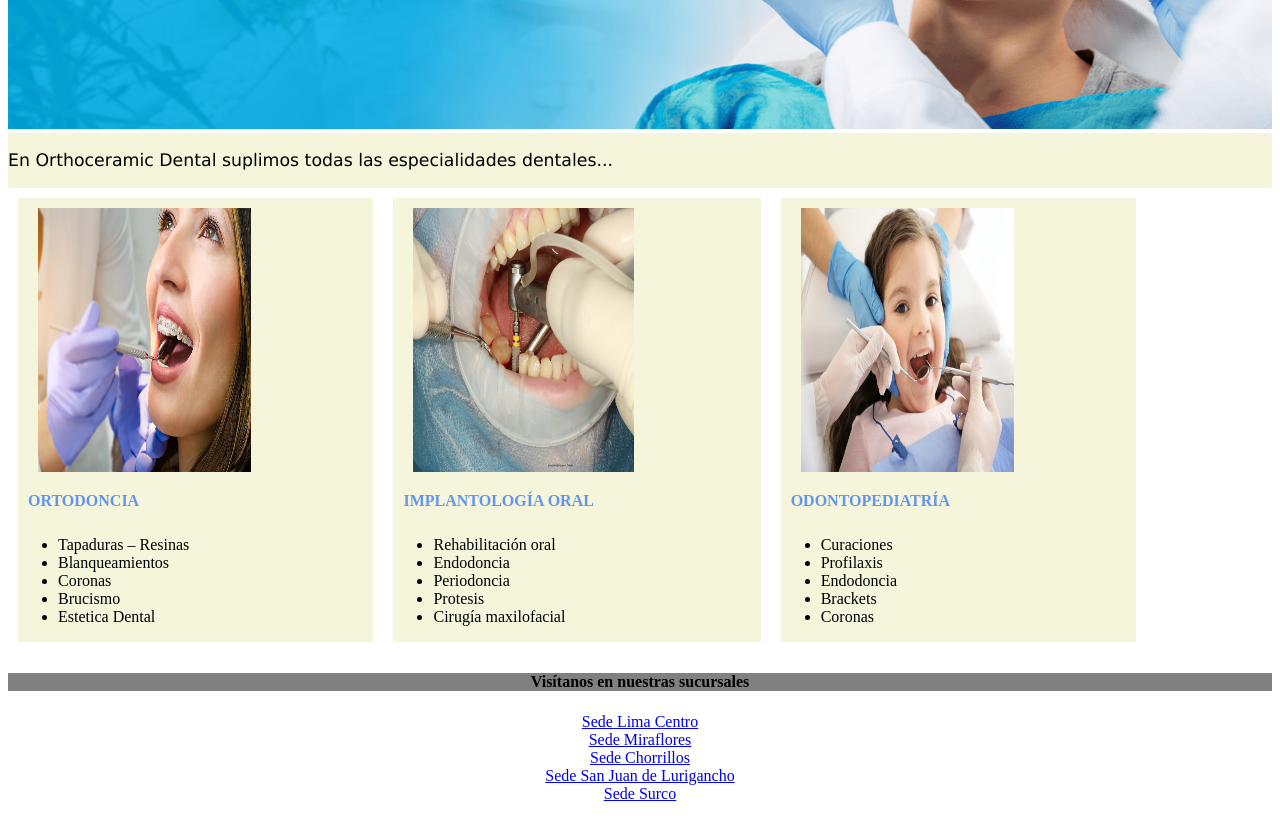
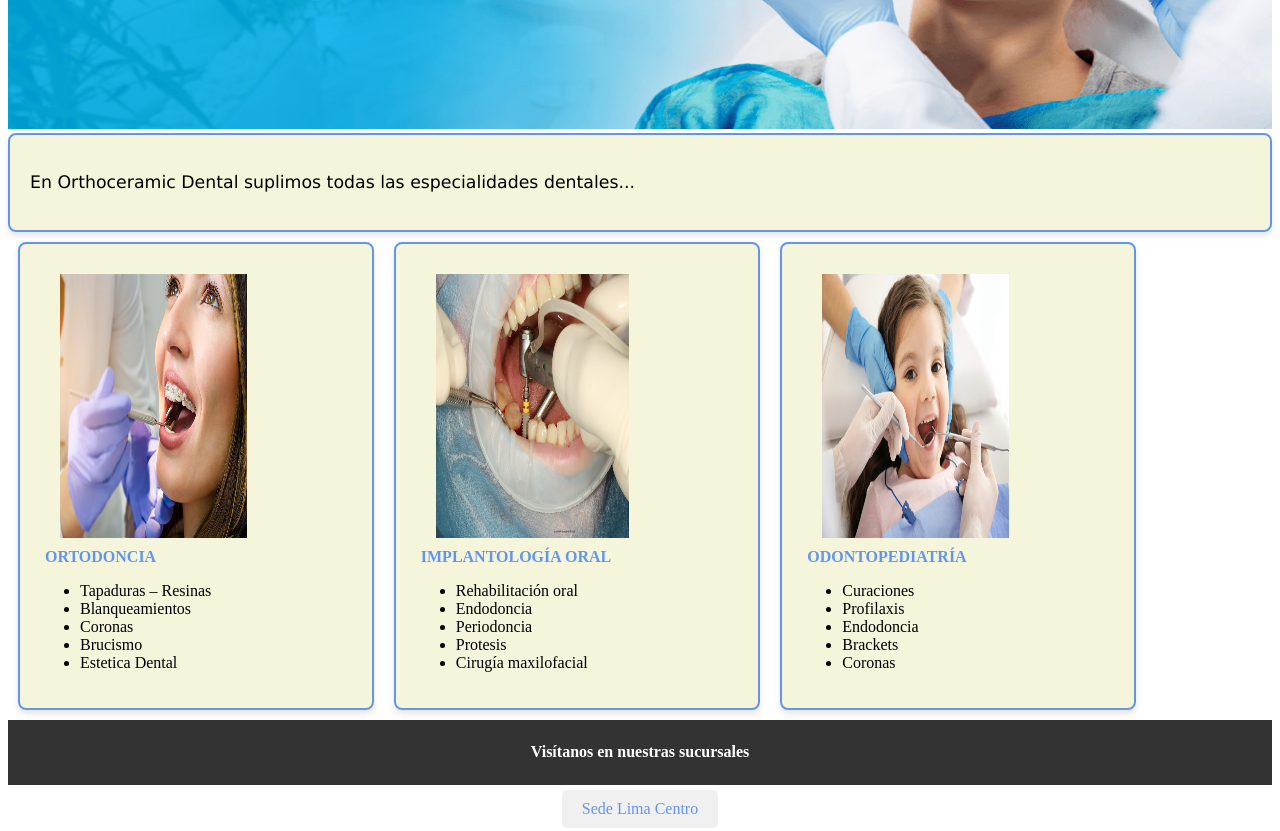
Before and after one commit to EttySilvaRivera/dental.github.io, a plain HTML site: page index.html in a window 1280 px wide. Shown: the part 480-1311 px from the top of the page. Drawn offline with Linux system fonts and the light colour scheme.

Commit message:
Update estilos.css

```diff
--- a/estilos.css
+++ b/estilos.css
@@ -32,40 +32,62 @@ margin: 10px 20px 10px 20px; /* Margen de 10px en la parte superior e inferior y
  float: inline-start; /* La imagen flota a la izquierda para permitir que el texto fluya alrededor de ella */
  }
 article h4 {
-  margin: 10px;
+  margin: 5px;
   color: cornflowerblue; /* El color del texto*/
 }
 #Contenedor2 {
-  display: flex; /* Usa flexbox para organizar los elementos dentro del contenedor */
- flex-direction: column; /* Los elementos estarán dispuestos en una columna */
- margin-top: auto; /* El margen superior se ajustará automáticamente para empujar los elementos hacia abajo */
- background-color: beige; /* El fondo del contenedor */
+  border: 2px solid cornflowerblue; /* Borde de 2px, color azul */
+  border-radius: 8px; /* Bordes redondeados */
+  padding: 20px; /* Espaciado interno */
+  box-shadow: 0 4px 6px rgba(0, 0, 0, 0.1); /* Sombra sutil */
+  background-color: beige; /* Fondo beige */
  }
 
  #Contenedor3 {
-  display: flex;
-  flex-direction: column;
-  background-color: beige;
+  border: 2px solid cornflowerblue; /* Borde de 2px, color azul */
+  border-radius: 8px; /* Bordes redondeados */
+  padding: 20px; /* Espaciado interno */
+  box-shadow: 0 4px 6px rgba(0, 0, 0, 0.1); /* Sombra sutil */
+  background-color: beige; /* Fondo beige */
   }
   #Contenedor4 {
-  display: flex;
-  flex-direction: column;
-  background-color: beige;
+  border: 2px solid cornflowerblue; /* Borde de 2px, color azul */
+  border-radius: 8px; /* Bordes redondeados */
+  padding: 20px; /* Espaciado interno */
+  box-shadow: 0 4px 6px rgba(0, 0, 0, 0.1); /* Sombra sutil */
+  background-color: beige; /* Fondo beige */
   }
   footer {
-  background-color: gray;
-  display: block;
-}
-#contenedor5 {
-  width: 100%;
-  margin: auto;
-  color: white;
-  border: 2px solid black; /* Borde de 2px de grosor, color negro */
-  padding: 20px; /* Un poco de espacio interno entre el contenido y el borde */
-  border-radius: 10px; /* Esquinas redondeadas */
+  background-color: #333; /* Fondo más oscuro para el pie de página */
+  padding: 2px; /* Espaciado interno */
+  color: white; /* Color del texto */
+  text-align: center; /* Centrar el texto */
 }
 footer p {
-  font-size: 20pt; /* El tamaño de la fuente del texto es de 20 puntos */
-  font-family: 'Gill Sans', 'Gill Sans MT', Calibri, 'Trebuchet MS', sans-serif; /* fuentes para asegurar que se muestre una fuente sans-serif adecuada */
-  text-align: justify;
+  font-size: 20pt; /* Tamaño del texto */
+  font-family: 'Arial', sans-serif; /* Fuente sans-serif */
+  margin: 0; /* Eliminar margen */
   }
+ center a {
+    text-decoration: none;
+    color: cornflowerblue;
+    background-color: #f0f0f0;
+    padding: 10px 20px;
+    border-radius: 5px;
+    margin: 5px;
+    display: inline-flex;
+    align-items: center; /* Centra el icono y el texto verticalmente */
+    transition: background-color 0.3s ease, transform 0.3s ease;
+}
+
+center a .icono {
+    width: 20px; /* Ajusta el tamaño del icono (imagen) */
+    height: 20px; /* Ajusta el tamaño del icono (imagen) */
+    margin-right: 10px; /* Espaciado entre el icono y el texto */
+}
+
+center a:hover {
+    background-color: cornflowerblue;
+    color: white;
+    transform: translateY(-3px);
+}
```
